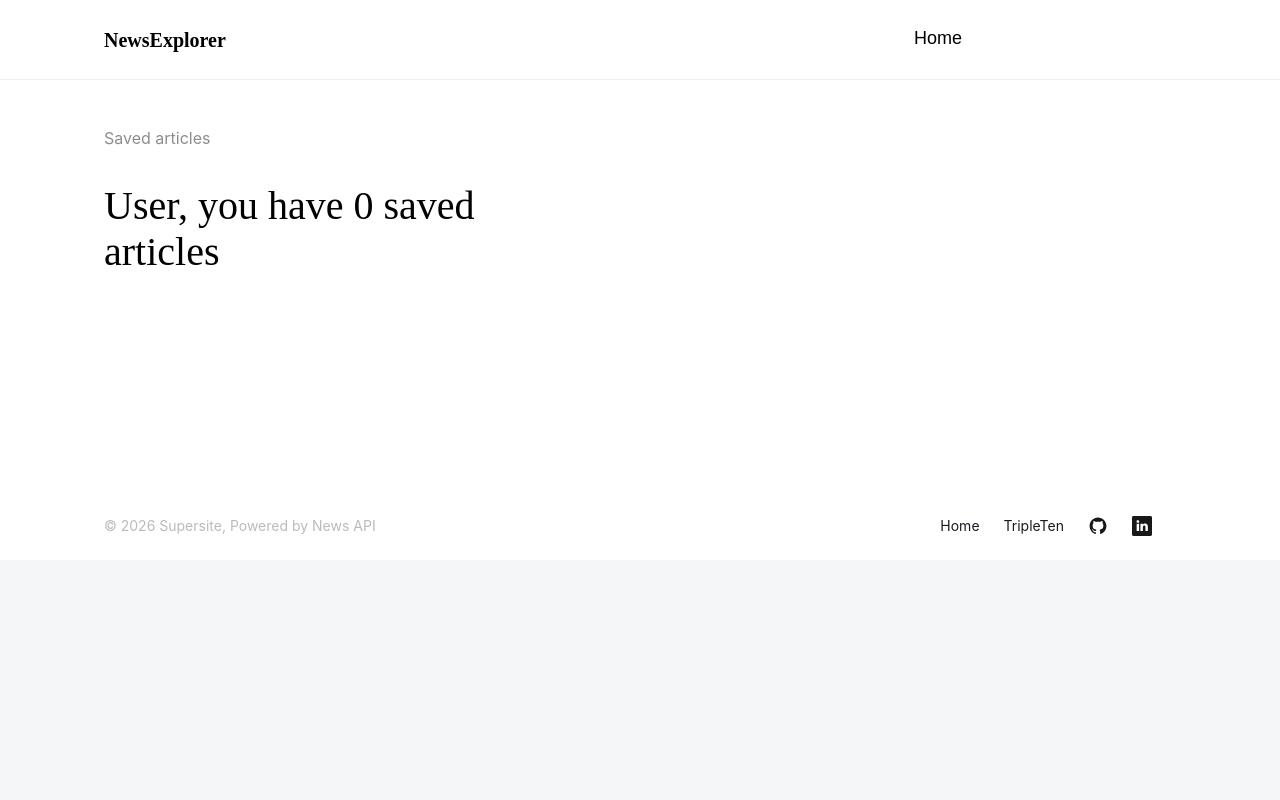
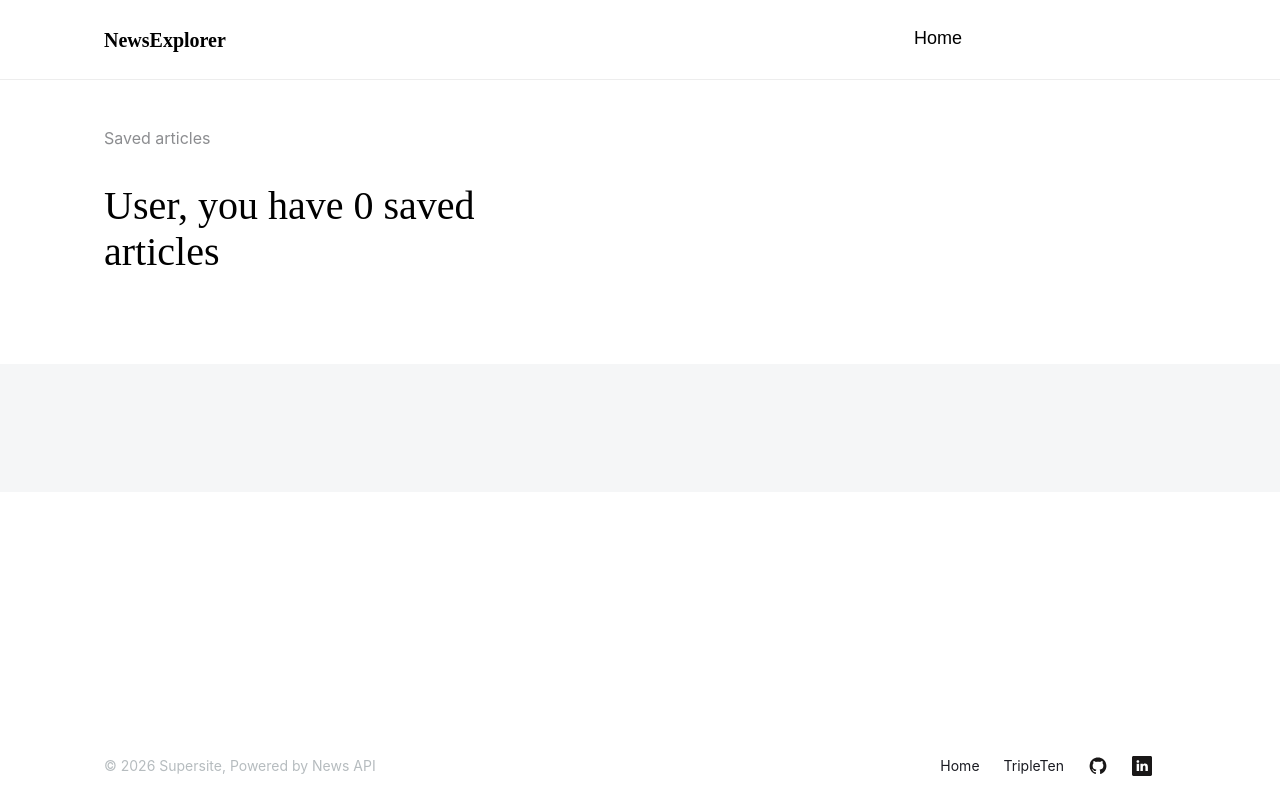
Before and after one commit to Meya1111/stage-1-frontend-api, a React (Vite) app: page /saved-news in a window 1280 px wide. Built offline with nearby package versions, Linux system fonts and the light colour scheme.

Commit message:
adding code

```diff
--- a/src/components/SavedArticles/SavedArticles.css
+++ b/src/components/SavedArticles/SavedArticles.css
@@ -2,6 +2,7 @@
   background-color: #ffffff;
   display: flex;
   flex-direction: column;
+  flex: 1;
 }
 
 .saved__hero {
@@ -57,7 +58,6 @@
   background-color: #F5F6F7;
   padding-top: 64px;
   padding-bottom: 64px;
-  visibility: hidden;
 }
 
 .card__delete-button {
```
